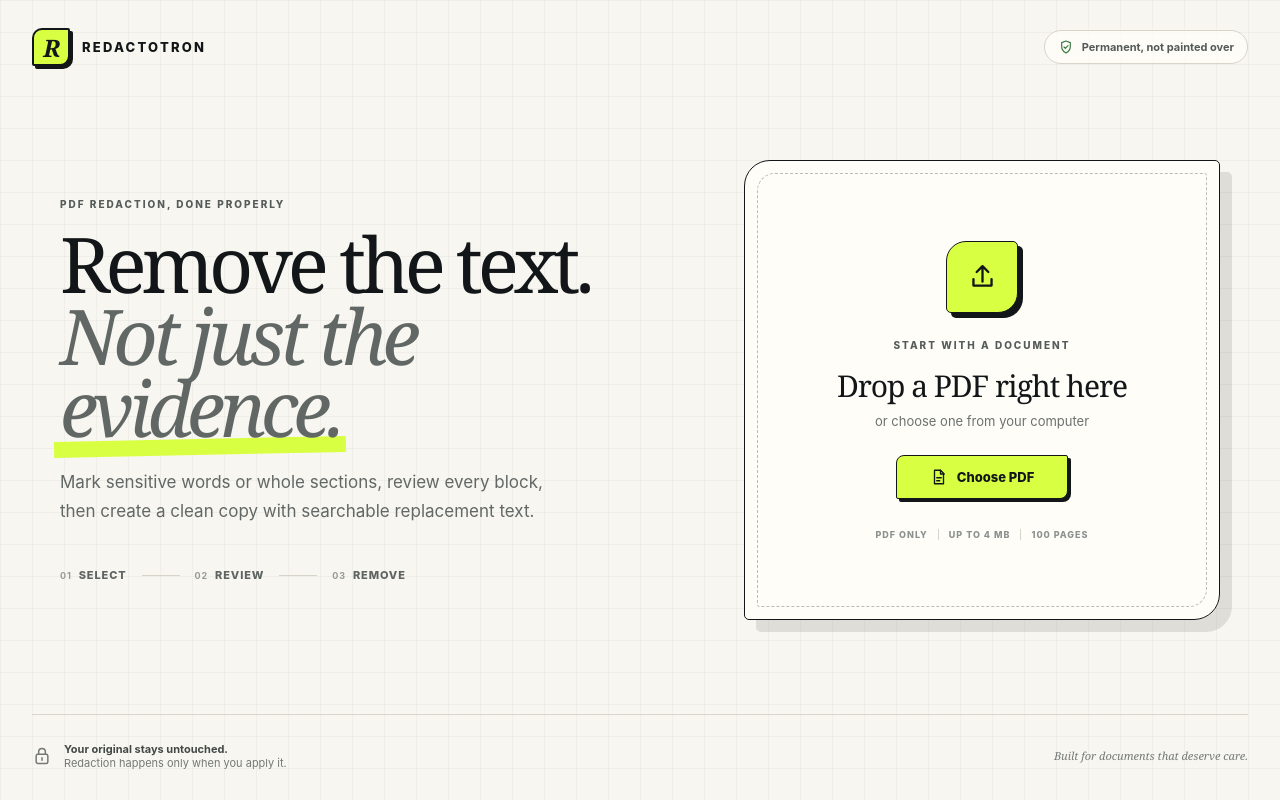
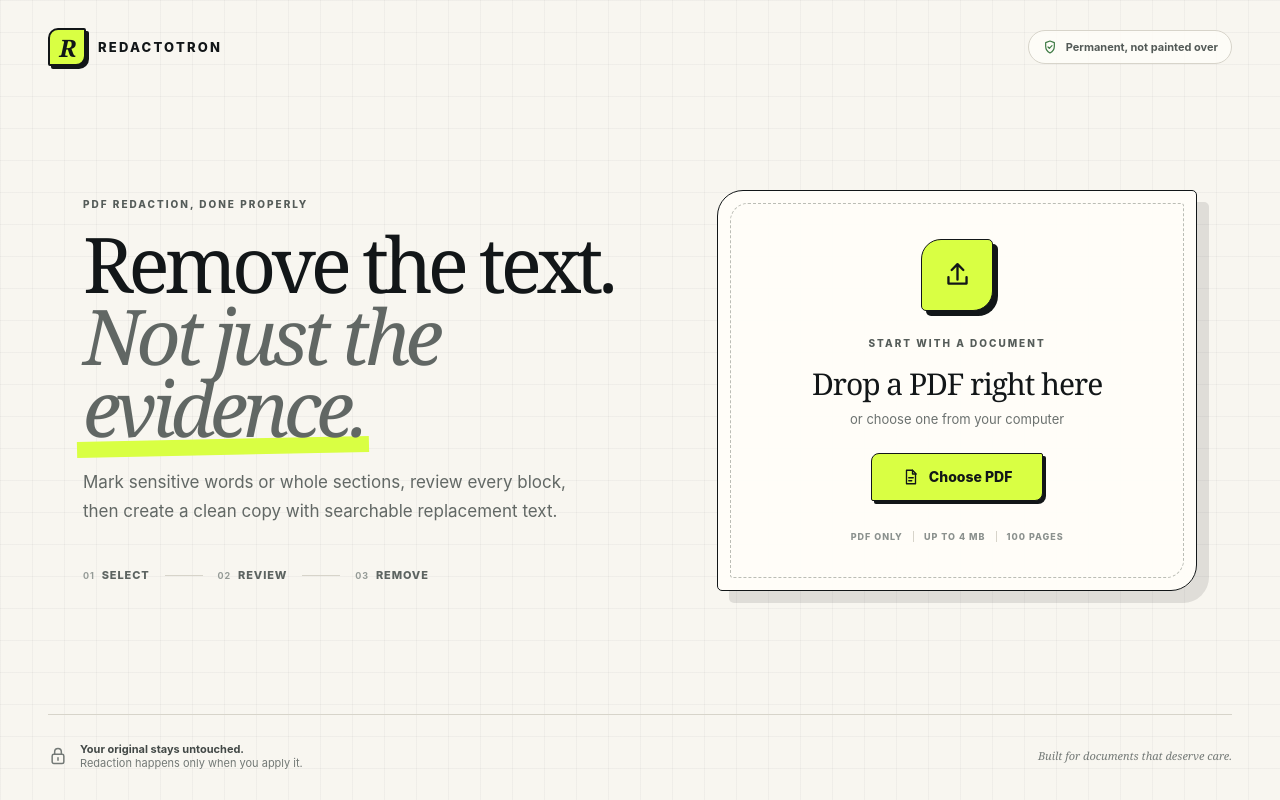
Before and after one commit to alecpos/Redactotron, a Next.js app: page / in a window 1280 px wide. Built offline with nearby package versions, Linux system fonts and the light colour scheme.

Commit message:
Install Redactotron theme provider at app root

```diff
--- a/src/app/layout.tsx
+++ b/src/app/layout.tsx
@@ -1,5 +1,7 @@
 import type { Metadata } from "next";
+import { RedactotronThemeProvider } from "@/lib/ui/theme-system";
 import "./globals.css";
+import "./responsive-theme.css";
 
 export const metadata: Metadata = {
   title: "Redactotron - Permanent PDF redaction",
@@ -14,7 +16,9 @@ export default function RootLayout({
 }>) {
   return (
     <html lang="en">
-      <body>{children}</body>
+      <body>
+        <RedactotronThemeProvider>{children}</RedactotronThemeProvider>
+      </body>
     </html>
   );
 }
```
